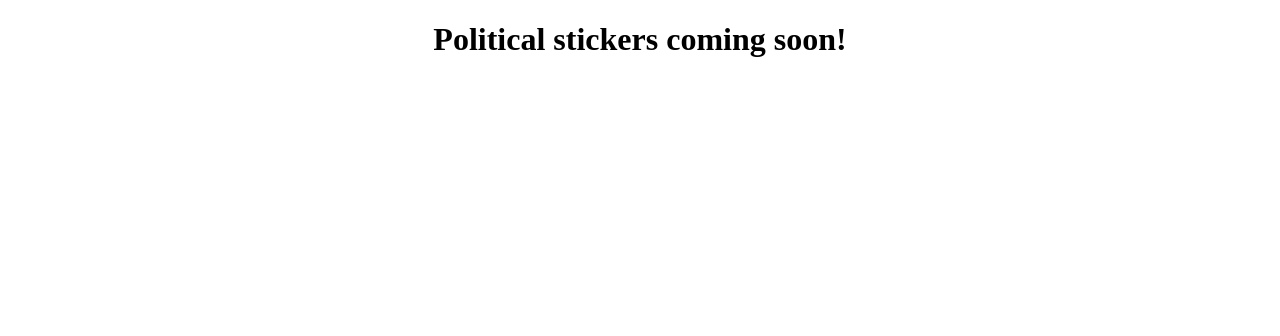
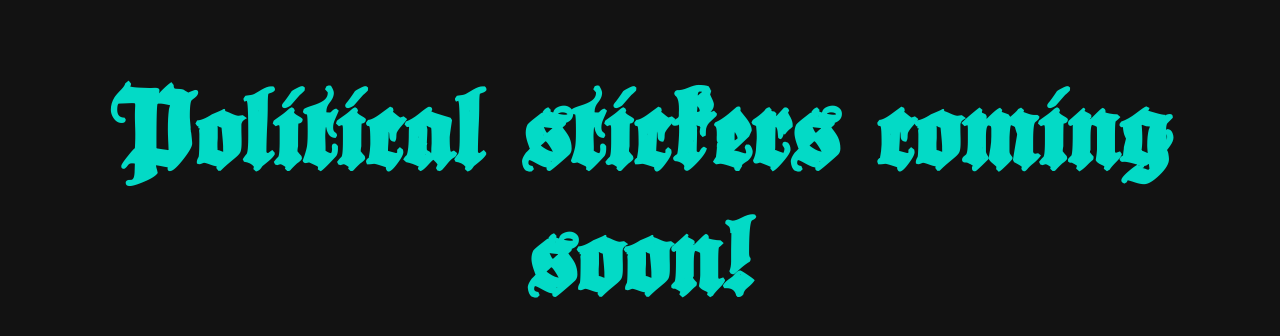
Before and after one commit to BradleyHarper/politiconastick, a plain HTML site: page index.html in a window 1280 px wide. Drawn offline with Linux system fonts and the light colour scheme.

Commit message:
going with a dark theme

```diff
--- a/index.html
+++ b/index.html
@@ -4,10 +4,10 @@
     <meta charset="UTF-8">
     <meta http-equiv="X-UA-Compatible" content="IE=edge">
     <meta name="viewport" content="width=device-width, initial-scale=1.0">
-    <title>Document</title>
+    <title>Political Stickers</title>
     <link rel="stylesheet" href="./styles.css">
 </head>
 <body>
-    <h1>Political stickers coming soon!</h1>
+    <h1 class="title" >Political stickers coming soon!</h1>
 </body>
 </html>
--- a/styles.css
+++ b/styles.css
@@ -1,3 +1,18 @@
+@font-face {
+    font-family: title;
+    src: url(./assets/fonts/DeutscheZierschrift.ttf);
+}
+
 * {
     text-align: center;
+    color: #03DAC6;
 }
+
+html {
+    background-color: #121212;
+}
+
+.title {
+    font-family: title;
+    font-size: 8vw;
+}
```
Also changed, not shown: assets/fonts/DeutscheZierschrift.ttf (added).
